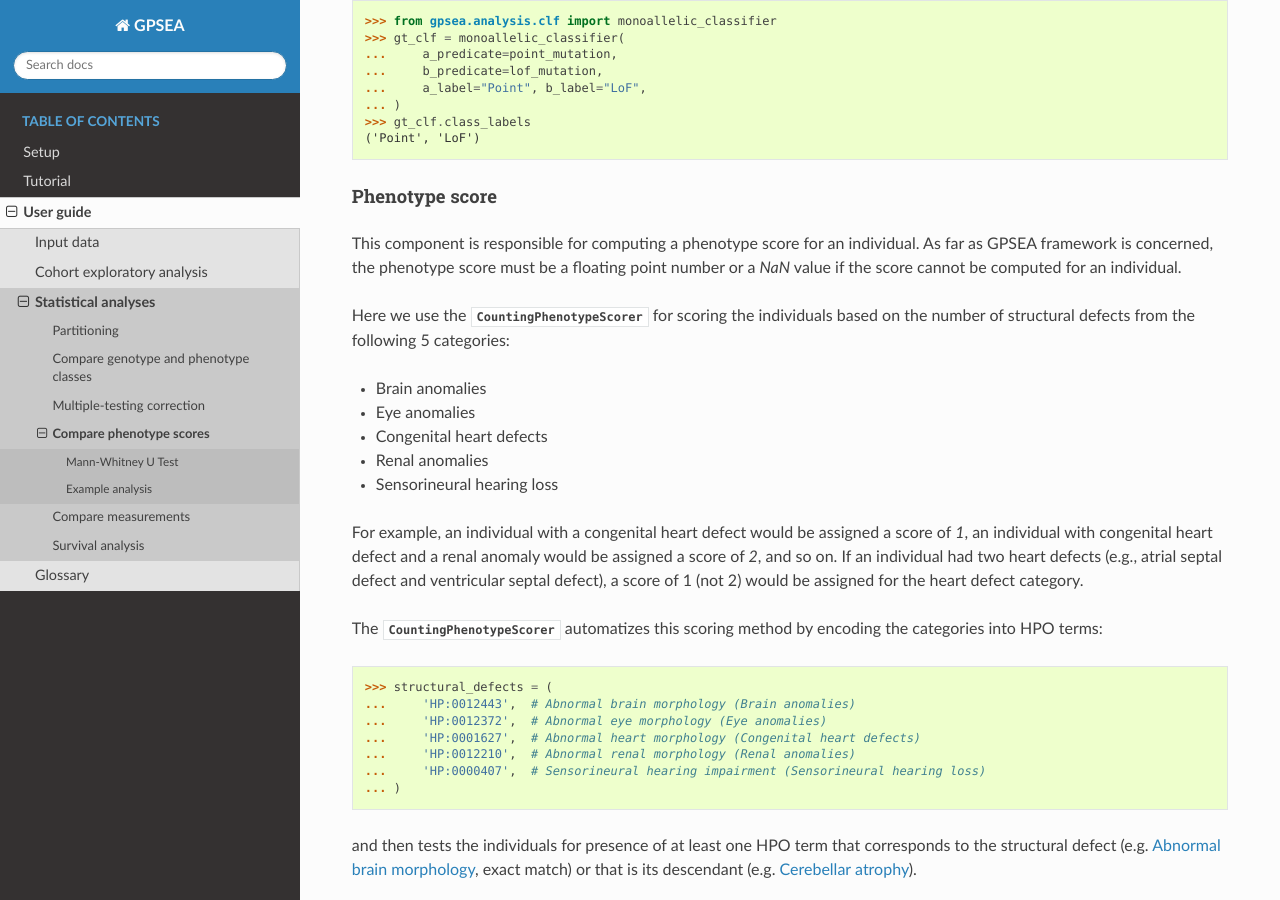
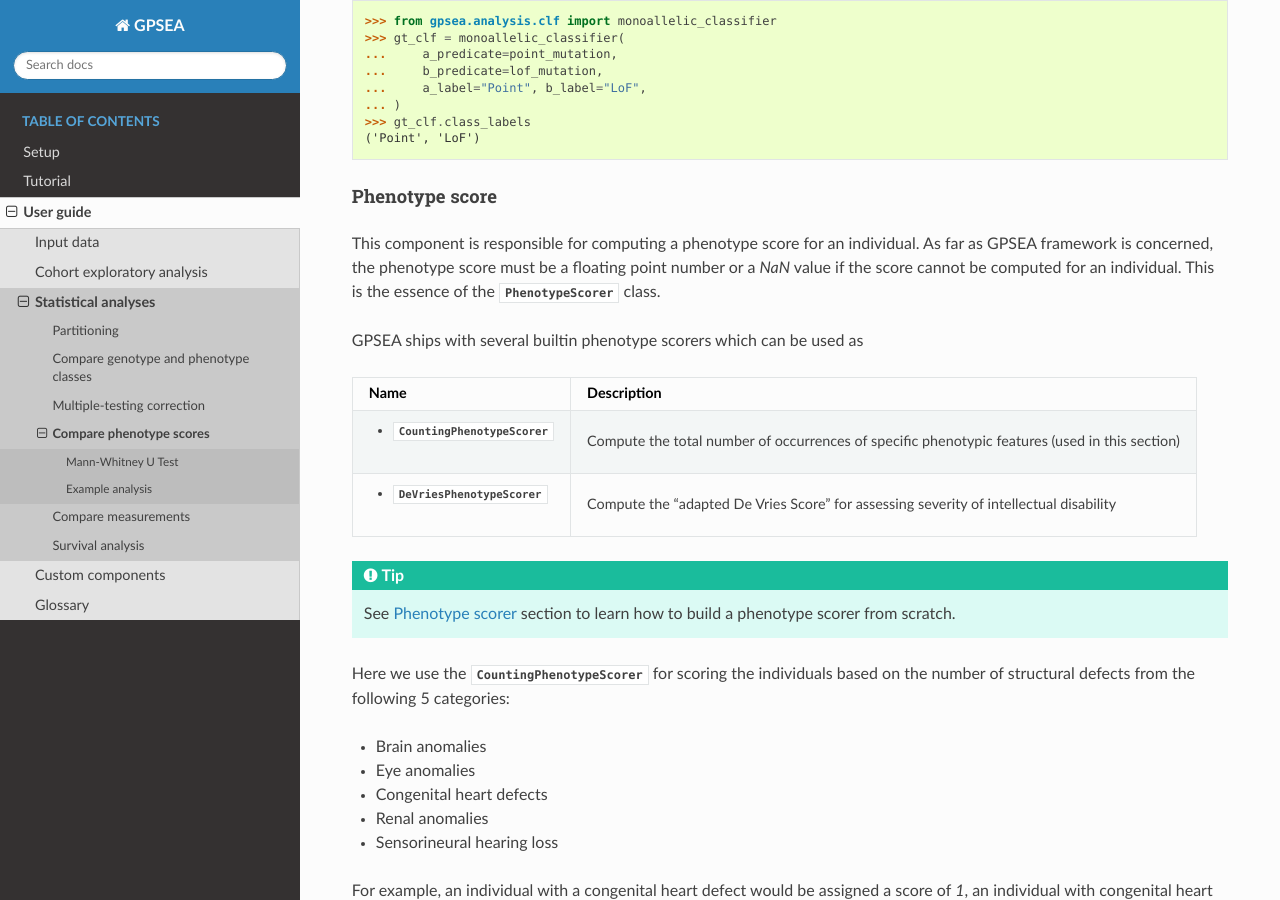
Before and after one commit to monarch-initiative/gpsea, a Sphinx documentation site: the page built from docs/user-guide/analyses/phenotype-scores.rst, in a window 1280 px wide and 900 px high, scrolled down 2403 px. Built offline with Sphinx 7.4.7 and the Read the Docs theme 3.1.0, drawn with Linux system fonts in a browser that asks for light colours; pages that are not in the unit, such as notebooks, are missing from menus.

Commit message:
Add guide for writing custom components #396

```diff
--- a/docs/user-guide/analyses/phenotype-scores.rst
+++ b/docs/user-guide/analyses/phenotype-scores.rst
@@ -156,6 +156,26 @@ Phenotype score
 This component is responsible for computing a phenotype score for an individual.
 As far as GPSEA framework is concerned, the phenotype score must be a floating point number
 or a `NaN` value if the score cannot be computed for an individual.
+This is the essence of the :class:`~gpsea.analysis.pscore.PhenotypeScorer` class.
+
+GPSEA ships with several builtin phenotype scorers which can be used as
+
++------------------------------------------------------------+---------------------------------------------+
+| Name                                                       | Description                                 |
++============================================================+=============================================+
+|                                                            | Compute the total number of occurrences     |
+| * :class:`~gpsea.analysis.pscore.CountingPhenotypeScorer`  | of specific phenotypic features             |
+|                                                            | (used in this section)                      |
++------------------------------------------------------------+---------------------------------------------+
+|                                                            | Compute the "adapted De Vries Score"        |
+| * :class:`~gpsea.analysis.pscore.DeVriesPhenotypeScorer`   | for assessing severity                      |
+|                                                            | of intellectual disability                  |
++------------------------------------------------------------+---------------------------------------------+
+
+.. tip::
+
+   See :ref:`custom-phenotype-scorer` section to learn how to build a phenotype scorer from scratch.
+
 
 Here we use the :class:`~gpsea.analysis.pscore.CountingPhenotypeScorer` for scoring
 the individuals based on the number of structural defects
--- a/docs/user-guide/index.rst
+++ b/docs/user-guide/index.rst
@@ -28,4 +28,5 @@ in an interactive Python environment, such as Jupyter notebook.
   input-data
   exploratory
   analyses/index
+  custom-components
   glossary
```
Also changed, not shown: docs/user-guide/custom-components.rst (added, +75 -0 lines).
